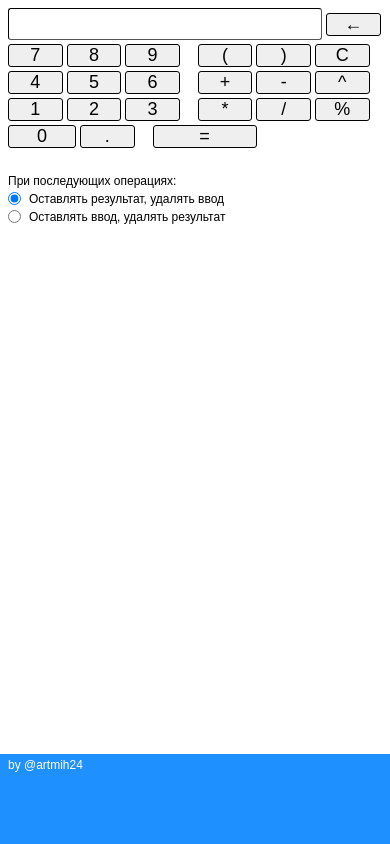
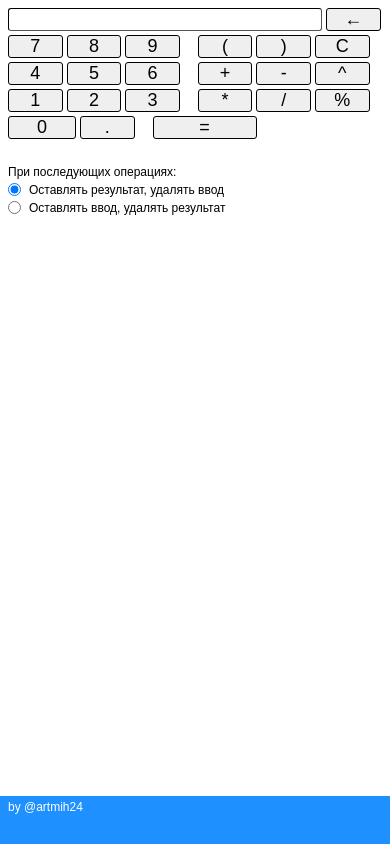
Before and after one commit to artmih24/WebCalc, a plain HTML site: page index.html in a window 390 px wide. Drawn offline with Linux system fonts and the light colour scheme.

Commit message:
Add files via upload

```diff
--- a/style.css
+++ b/style.css
@@ -147,7 +147,7 @@ input {
 @media screen and (max-width: 1080px) {
     .textbox {
         width: 80%;
-        height: 30px;
+        height: 14%;
         padding: 0px;
         margin: 0px;
         margin-left: 8px;
@@ -160,7 +160,7 @@ input {
     }
     .button {
         width: 14%;
-        height: 28%;
+        height: 14%;
         font-size: var(--myFontSize);
         padding: 0px;
         margin: 0px;
@@ -185,6 +185,6 @@ input {
         background: var(--myBlueColor);
         color: white;
         width: 100%;
-        height: 10%;
+        height: 5%;
     }
 }
```
